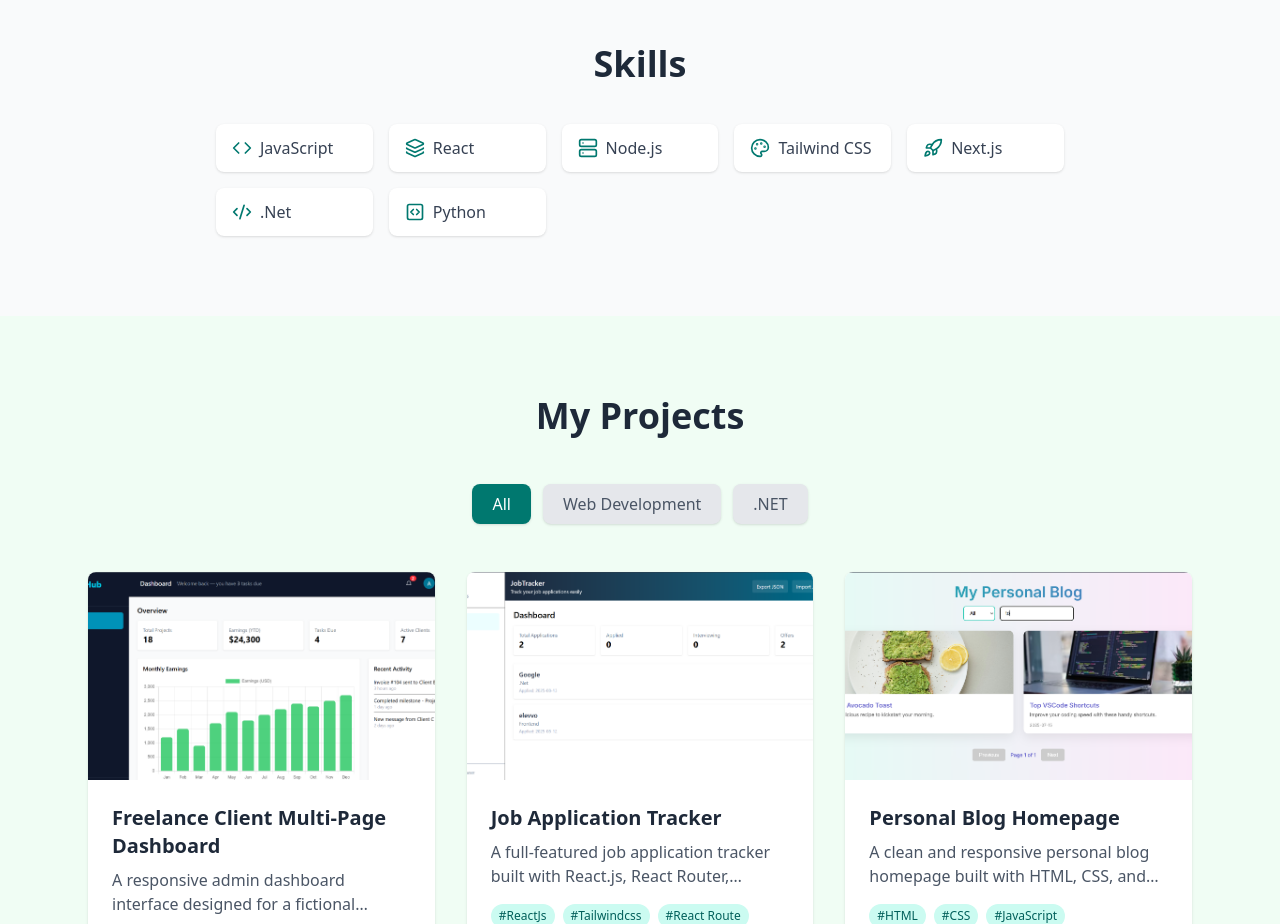
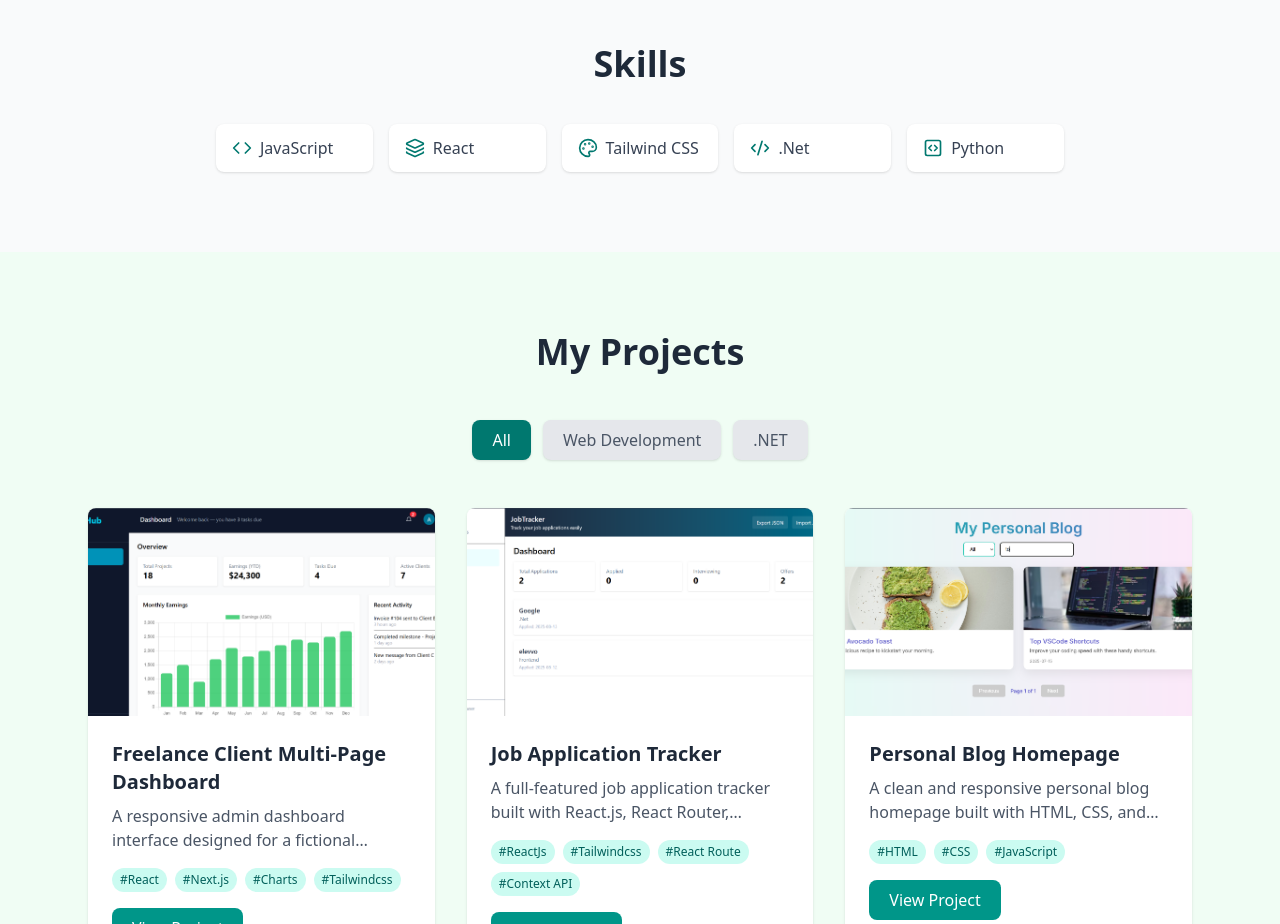
Before and after one commit to abdulhannant-ai/my-portfolio, a React (Vite) app: page / in a window 1280 px wide. Shown: the part 1400-2324 px from the top of the page. Built offline with nearby package versions, Linux system fonts and the light colour scheme.

Commit message:
Update Skills.jsx

```diff
--- a/src/components/Skills.jsx
+++ b/src/components/Skills.jsx
@@ -5,9 +5,7 @@ import { Code, Layers, Server, Palette, Rocket, Code2Icon, Snowflake, CodeSquare
 const skills = [
   { name: "JavaScript", icon: <Code size={20} /> },
   { name: "React", icon: <Layers size={20} /> },
-  { name: "Node.js", icon: <Server size={20} /> },
   { name: "Tailwind CSS", icon: <Palette size={20} /> },
-  { name: "Next.js", icon: <Rocket size={20} /> },
   { name: ".Net", icon: <Code2Icon size={20} /> },
   { name: "Python", icon: <CodeSquare size={20} /> },
 ];
```
